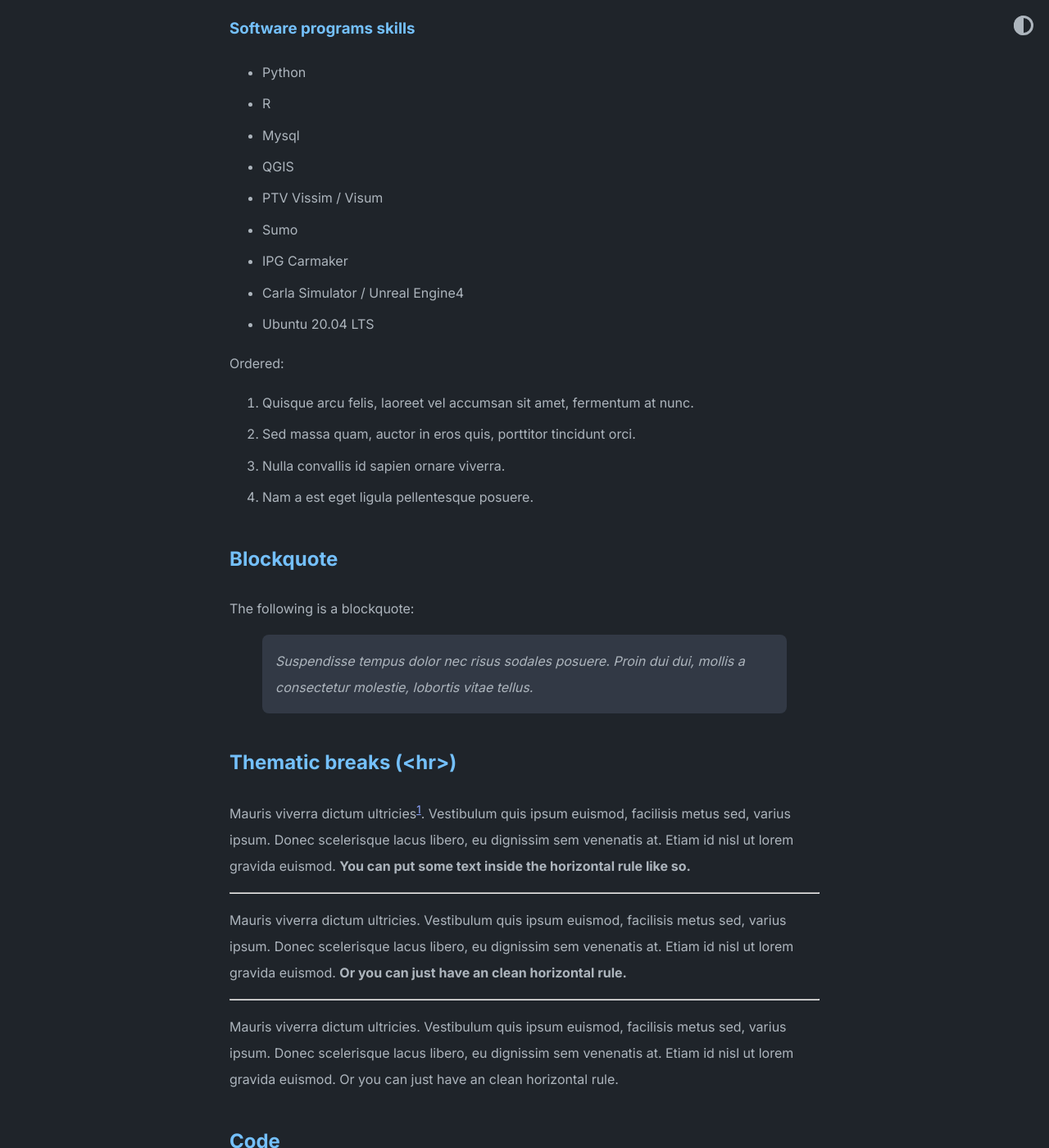
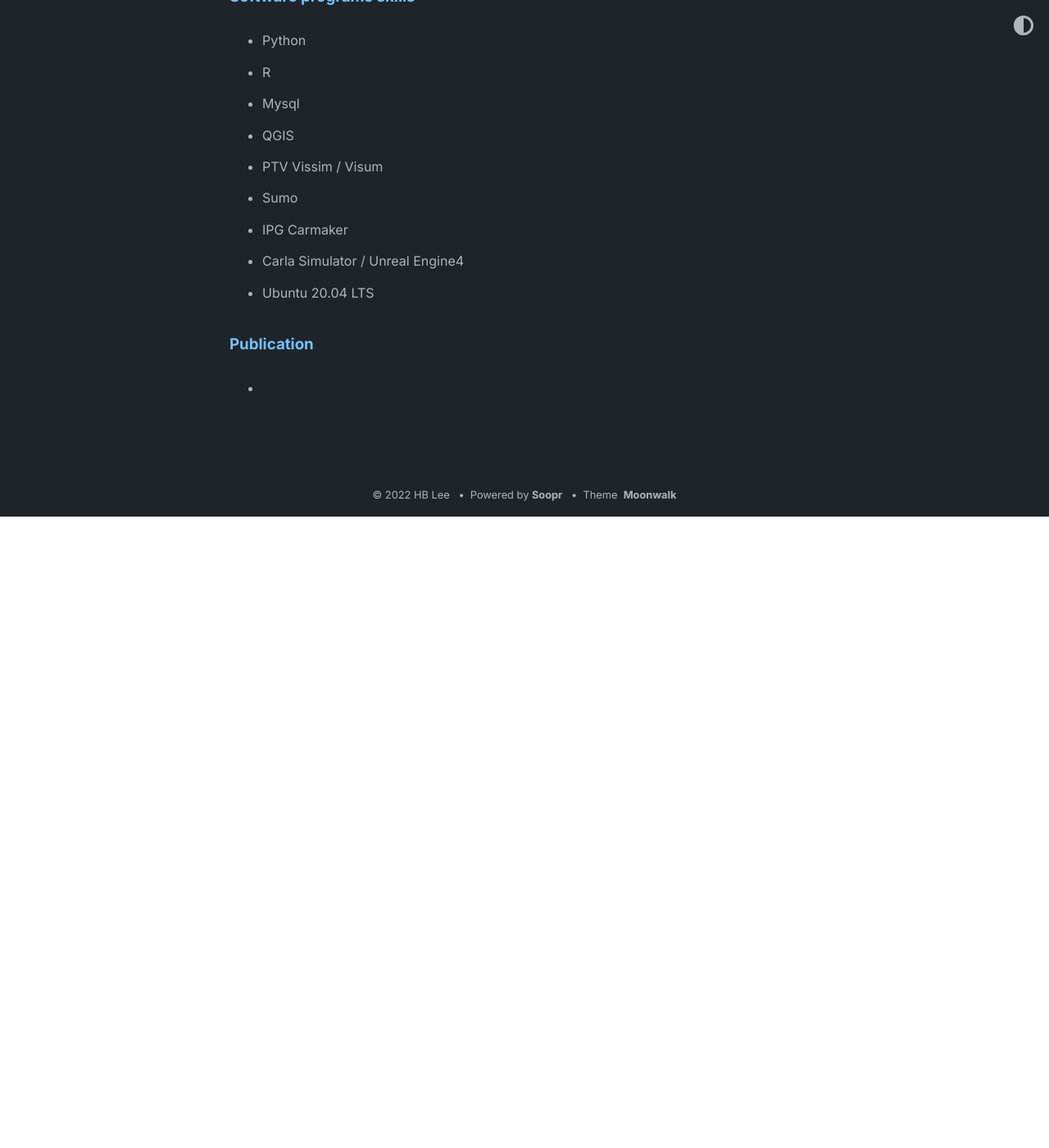
Before and after one commit to HHBBLee/HHBBLEE.github.io, a Jekyll site: the page built from about.markdown, in a window 1280 px wide and 1400 px high, scrolled down 922 px. Shown: the whole window at 82% size. Built offline with Jekyll 4.4.1, drawn with Linux system fonts in a browser that asks for light colours; after the commit the page ends 1552 px from its top, so only the background shows below that; some of the changed text lies outside the part shown.

Commit message:
Update about.markdown

````diff
--- a/about.markdown
+++ b/about.markdown
@@ -34,64 +34,6 @@ leehanbeen20@gmail.com
 - Ubuntu 20.04 LTS
 
 
+### Publication
 
-Ordered:
-
-1. Quisque arcu felis, laoreet vel accumsan sit amet, fermentum at nunc.
-2. Sed massa quam, auctor in eros quis, porttitor tincidunt orci.
-3. Nulla convallis id sapien ornare viverra.
-4. Nam a est eget ligula pellentesque posuere.
-
-## Blockquote
-
-The following is a blockquote:
-
-> Suspendisse tempus dolor nec risus sodales posuere. Proin dui dui, mollis a consectetur molestie, lobortis vitae tellus.
-
-## Thematic breaks (<hr>)
-
-Mauris viverra dictum ultricies[^3]. Vestibulum quis ipsum euismod, facilisis metus sed, varius ipsum. Donec scelerisque lacus libero, eu dignissim sem venenatis at. Etiam id nisl ut lorem gravida euismod. **You can put some text inside the horizontal rule like so.**
-
----
-{: data-content="hr with text"}
-
-Mauris viverra dictum ultricies. Vestibulum quis ipsum euismod, facilisis metus sed, varius ipsum. Donec scelerisque lacus libero, eu dignissim sem venenatis at. Etiam id nisl ut lorem gravida euismod. **Or you can just have an clean horizontal rule.**
-
----
-
-Mauris viverra dictum ultricies. Vestibulum quis ipsum euismod, facilisis metus sed, varius ipsum. Donec scelerisque lacus libero, eu dignissim sem venenatis at. Etiam id nisl ut lorem gravida euismod. Or you can just have an clean horizontal rule.
-
-## Code
-
-Now some code:
-
-```
-const ultimateTruth = 'follow middlepath';
-console.log(ultimateTruth);
-```
-
-And here is some `inline code`!
-
-## Tables
-
-Now a table:
-
-| Tables        | Are           | Cool  |
-| ------------- |:-------------:| -----:|
-| col 3 is      | right-aligned | $1600 |
-| col 2 is      | centered      |   $12 |
-| zebra stripes | are neat      |    $1 |
-
-## Images
-
-![theme logo](http://www.abhinavsaxena.com/images/abhinav.jpeg)
-
-This is an image[^4]
-
----
-{: data-content="footnotes"}
-
-[^1]: this is a footnote. You should reach here if you click on the corresponding superscript number.
-[^2]: hey there, don't forget to read all the footnotes!
-[^3]: this is another footnote.
-[^4]: this is a very very long footnote to test if a very very long footnote brings some problems or not; hope that there are no problems but you know sometimes problems arise from nowhere.
+ -
````
